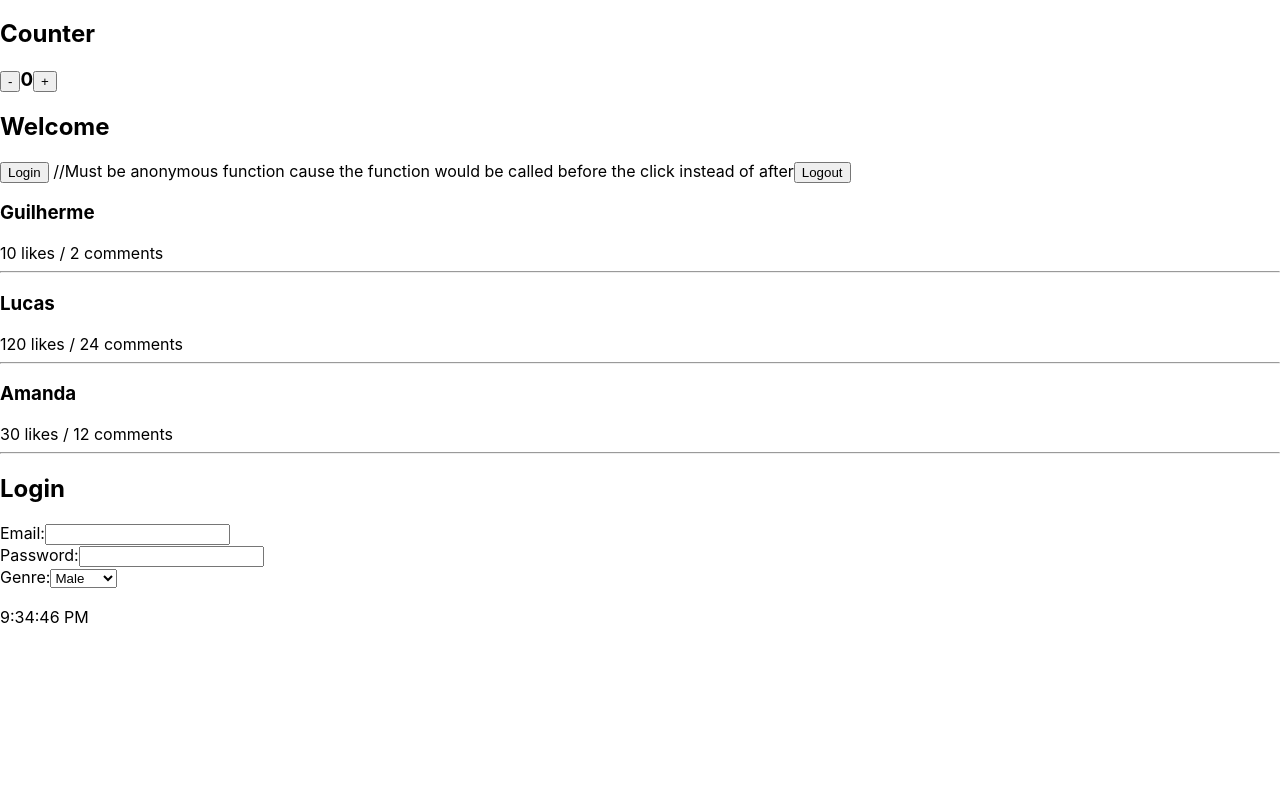
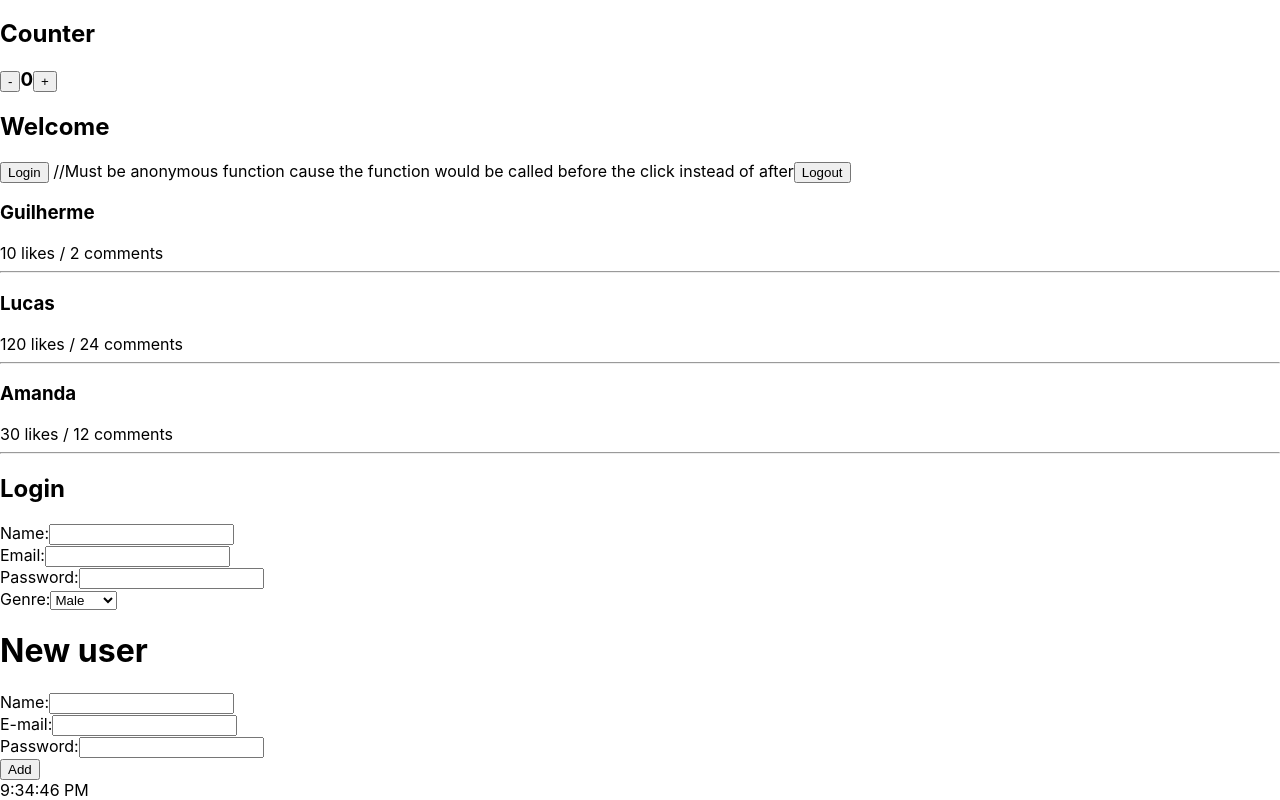
Before and after one commit to guilhermeDTNA/Fundamentos-Basicos-do-ReactJS, a React (Create React App) app: page / in a window 1280 px wide. Shown: the part 505-1305 px from the top of the page. Before the commit the page ends 1132 px from the top, so only its background shows below. Built offline with nearby package versions, Linux system fonts and the light colour scheme.

Commit message:
Finishing the manipulation of forms

```diff
--- a/src/App.js
+++ b/src/App.js
@@ -2,6 +2,7 @@ import React, {Component} from 'react';
 
 import Member from './components/member/';
 import Input from './components/input';
+import Form from './components/Form';
 
 
 //To constants is necessary send the props through reference
@@ -124,6 +125,8 @@ class App extends Component{
 
 			<Input />
 
+			<Form />
+
 
 			<div>
 				{this.state.time}
--- /dev/null
+++ b/src/components/Form.js
@@ -0,0 +1,59 @@
+import React, {Component} from 'react';
+
+class App extends Component{
+
+	constructor(props){
+		super(props);
+		this.state={
+			name: '',
+			email: '',
+			pass: '',
+			error:''
+		};
+		this.add = this.add.bind(this);
+	}
+
+	add(event){
+		const {name, email, pass} = this.state;
+
+		if(name !== '' && email!=='' && pass!==''){
+		alert(`Name: ${name} \nE-mail: ${email} \nPassword: ${pass}`);//Join string and variables
+	}
+	else{
+		this.setState({error: 'Ops, it seems missing something'})
+	}
+
+	event.preventDefault();
+
+}
+
+render(){
+
+	return (
+
+		<div>
+		<h1>New user</h1>
+
+		{this.state.error && <p>{this.state.error}</p>}
+		<form onSubmit={this.add}>
+		<label>Name:</label>
+		<input type="text" value={this.state.name} onChange={(e) => this.setState({name: e.target.value})} /> <br />
+
+		<label>E-mail:</label>
+		<input type="email" value={this.state.email} onChange={(e) => this.setState({email: e.target.value})} /> <br />
+
+		<label>Password:</label>
+		<input type="password" value={this.state.pass} onChange={(e) => this.setState({pass: e.target.value})} />
+
+		<br/>
+		<button type="submit">Add</button>
+
+		</form>
+
+		</div>
+		);
+
+}
+}
+
+export default App;
--- a/src/components/input/index.js
+++ b/src/components/input/index.js
@@ -7,9 +7,16 @@ export default class Input extends Component{
 
 		this.state={
 			email:'',
-			password:''
+			password:'',
+
+			form:{
+				name:'',
+				email:'',
+				password:'',
+				genre:''
+			}
 		}
-
+		this.dataForm = this.dataForm.bind(this);
 		this.changeGenre = this.changeGenre.bind(this);
 	}
 
@@ -18,27 +25,38 @@ export default class Input extends Component{
 		this.setState({genre: valueTyped});
 	}
 
+	dataForm(e){
+		let form = this.state.form;
+		form[e.target.name] = e.target.value;
+
+		this.setState({form:form});
+	}
+
 	render(){
 		return(
 			<div>
 			<div>
 			<h2>Login</h2>
+
+			Name:
+			<input type="text" name="name" value={this.state.form.name} onChange={this.dataForm} /> <br />
+
 			Email:
-			<input type="email" name="email" value={this.state.email} onChange={(e)=>this.setState({email: e.target.value})} /> <br/>
+			<input type="email" name="email" value={this.state.form.email} onChange={this.dataForm} /> <br/>
 
 			Password:
-			<input type="password" name="password" value={this.state.password} onChange={(e)=>this.setState({password: e.target.value})} /> <br/>
+			<input type="password" name="password" value={this.state.form.password} onChange={this.dataForm} /> <br/>
 
 			Genre:
-			<select name="genre" value={this.state.genre} onChange={this.changeGenre}>
+			<select name="genre" value={this.state.form.genre} onChange={this.dataForm}>
 			<option value="male">Male</option>
 			<option value="female">Female</option>
 			</select>
 			</div>
 			<div>
-			<h3>{this.state.email}</h3>
-			<h3>{this.state.password}</h3>
-			<h3>{this.state.genre}</h3>
+			<h3>{this.state.form.email}</h3>
+			<h3>{this.state.form.password}</h3>
+			<h3>{this.state.form.genre}</h3>
 			</div>
 			</div>
 			);
```
